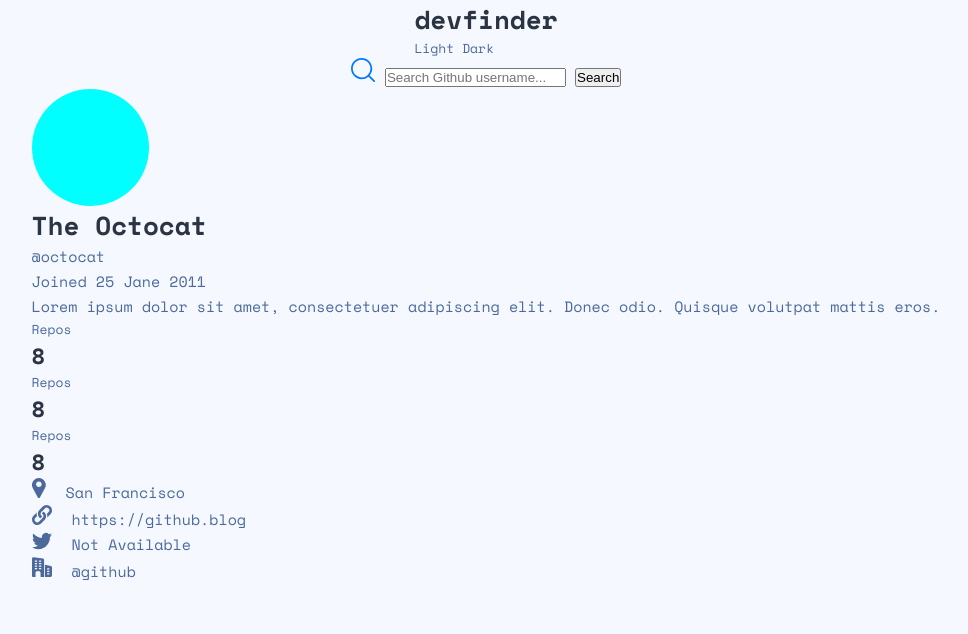
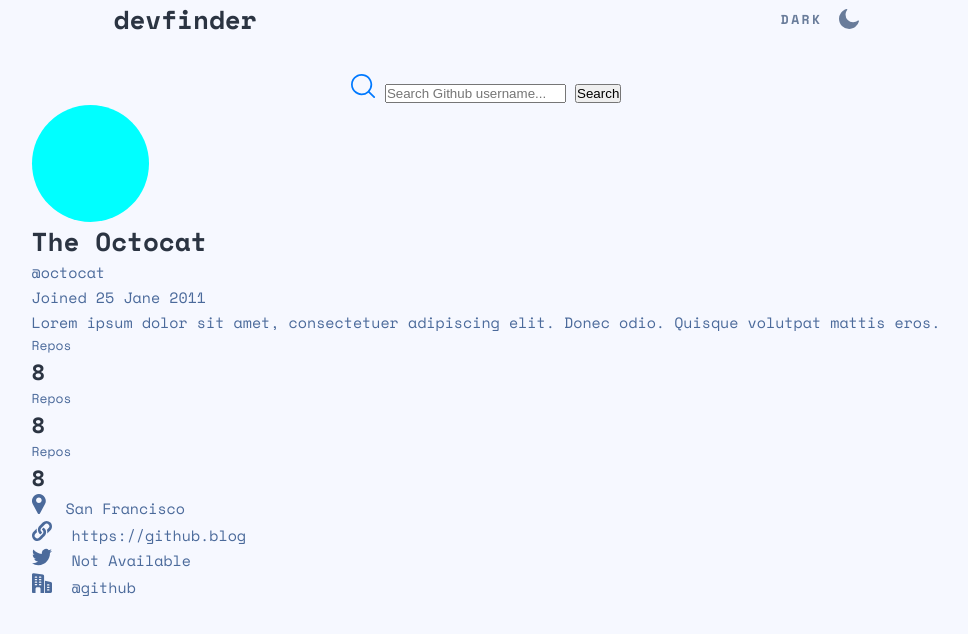
Before and after one commit to jmmarketing/github-user-search-app, a website built with Parcel: page index.html in a window 1280 px wide. Shown: the whole page, without its empty margins (154-1122 px from the left). Built offline with nearby package versions, Linux system fonts and the light colour scheme.

Commit message:
Basic Desktop styling for Nav/Toggle bar

```diff
--- a/index.html
+++ b/index.html
@@ -19,7 +19,14 @@
   <body>
     <nav class="nav__info-bar">
       <h1 class="nav__title">devfinder</h1>
-      <h4 class="nav__mode-text">Light Dark</h4>
+      <div class="nav__toggle" id="mode-toggle">
+        <h4 class="nav__toggle--mode">Dark</h4>
+        <img
+          src="./assets/icon-moon.svg"
+          alt="Light Dark Mode"
+          class="nav__toggle--icon"
+        />
+      </div>
     </nav>
 
     <div class="search-bar">
--- a/sass/components/_nav.scss
+++ b/sass/components/_nav.scss
@@ -1,7 +1,25 @@
 .nav {
   &__info-bar {
+    display: flex;
+    gap: 524px;
+    margin-bottom: 36px;
   }
 
-  &__mode-text {
+  &__toggle {
+    display: flex;
+    gap: 16px;
+    align-items: center;
+
+    &--mode {
+      text-transform: uppercase;
+      font-weight: 700;
+      color: $color-grey;
+      letter-spacing: 2.5px;
+    }
+
+    &--icon {
+      width: 20px;
+      height: 20px;
+    }
   }
 }
```
Also changed, not shown: dist/icon-moon.c70894fe.svg (added), dist/icon-sun.d34559eb.svg (added), dist/index.html, sass/main.css, 3 other files.
